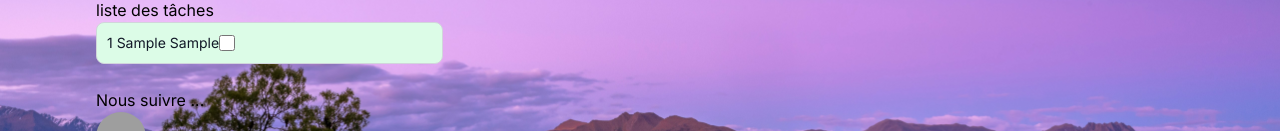
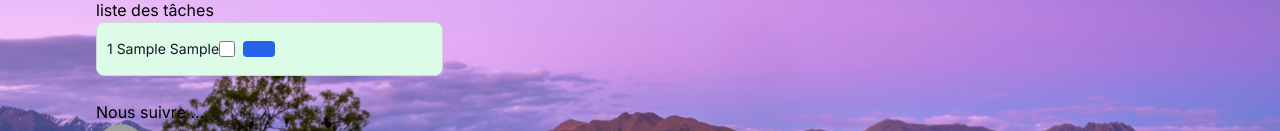
Before and after one commit to Zina07/To-Do-Project, a Next.js app: page / in a window 1280 px wide. Both pictures are taken after typing "Sample", "Sample" into the empty fields and a click on the button "Ajouter". Shown: the part 304-435 px from the top of the page. Built offline with nearby package versions, Linux system fonts and the light colour scheme; grey boxes are pictures that could not be loaded.

Commit message:
poubelle

```diff
--- a/src/components/Todo.tsx
+++ b/src/components/Todo.tsx
@@ -34,6 +34,7 @@ export default function Todo() {
   //   [todos, myInput]
   // );
 
+  //  ============**********evenement dans l'input rajout d'un titre
   const changeTitle = (event: ChangeEvent<HTMLInputElement>) => {
     // console.log("value", event.target.value);
     // Vérifier que event.target (la cible du onChange) est bien du type input
@@ -41,6 +42,7 @@ export default function Todo() {
       setCurrentNewTodoTitle(event.target.value);
     }
   };
+  //  ============**********evenement dans l'input rajout d'une désignation
   const changeDesignation = (event: ChangeEvent<HTMLInputElement>) => {
     // console.log("value", event.target.value);
     // Vérifier que event.target (la cible du onChange) est bien du type input
@@ -69,15 +71,30 @@ export default function Todo() {
     if (myDesignation.current) myDesignation.current.value = "";
     //document.getElementById("task").value="";
   };
-  // const addDesignation = () => {
-  //   setCurrentNewTodoNum(currentNewTodoNum + 1);
-  //   const newTodo = {designation: currentNewTodoDesign,};
-  //   // setTodos(todos.push(newTodo))
-  //   setTodos([...todos, newTodo]);
-  //   setCurrentNewTodoDesign("");
-  //   Mydesignation.current.value = "";
-  // };
-
+  const addDesignation = () => {
+    setCurrentNewTodoNum(currentNewTodoNum + 1);
+    const newTodo = { designation: currentNewTodoDesign };
+    // setTodos(todos.push(newTodo))
+    setTodos([...todos, newTodo]);
+    setCurrentNewTodoDesign("");
+    Mydesignation.current.value = "";
+  };
+  // ================************bouton delete*************===============
+  const deletItem = (event) => {
+    console.log(event.target.data-position.idx)
+    // currentNewTodoNum = currentNewTodoNum + 1
+    // setCurrentNewTodoNum(currentNewTodoNum + 1);
+    // const newTodo = {
+    //   title: currentNewTodoTitle,
+    //   num: currentNewTodoNum,
+    //   designation: currentNewTodoDesign,
+    // };
+    // // setTodos(todos.push(newTodo))
+    // setTodos([...todos, newTodo]);
+    // setCurrentNewTodoTitle("");
+    // setCurrentNewTodoDesign("");
+  }
+  // ================************LES RÉSEAUX************===============
   const reseaux = [
     { title: "Facebook", image: "https://picsum.photos/50" },
     { title: "Twitter", image: "https://placebeard.it/50x50" },
@@ -152,13 +169,28 @@ export default function Todo() {
                     value=""
                     className="w-4 h-4 text-blue-600 bg-gray-100 border-gray-300 rounded focus:ring-blue-500 dark:focus:ring-blue-600 dark:ring-offset-gray-800 focus:ring-2 dark:bg-gray-700 dark:border-gray-600"
                   ></input>
+
+                  <button
+                    type="button"
+                    className="m-2 rounded bg-blue-600 px-4 py-2 text-white"
+                    id="plus"
+                    name="poubelle"
+                    data-position={idx}
+                    onClick={deletItem}
+                    // value={+}
+                  >
+                    <link
+                      rel="icon"
+                      href="/poubelle.png"
+                      type="image/poubelle-icon"
+                    />
+                  </button>
                 </div>
               </div>
             ))
           }
         </div>
 
-        <div className=""></div>
         {/* ===================partie réseaux sociaux ==========titre + img =========================== */}
 
         <div className="">
```
Also changed, not shown: public/poubelle.png (added).
